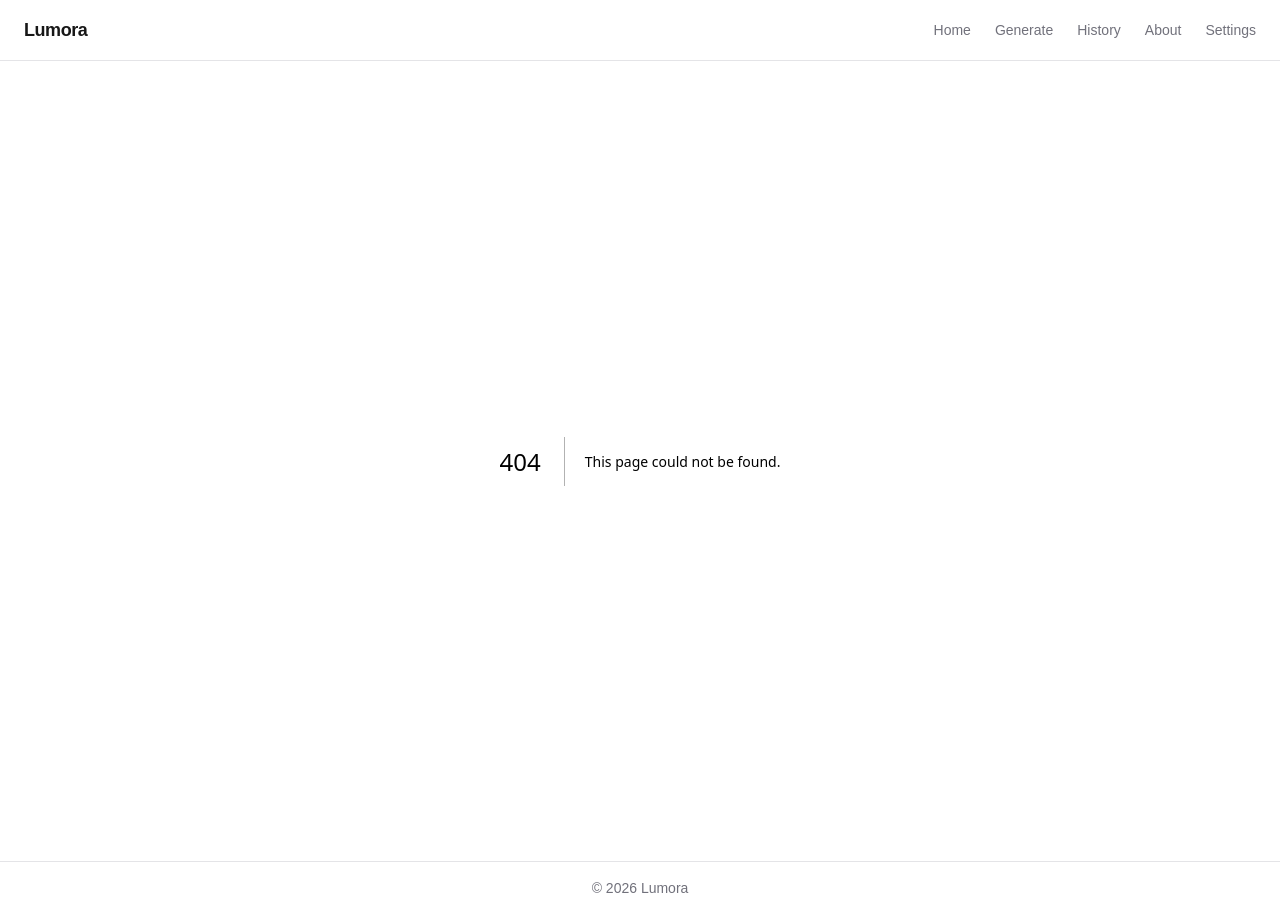
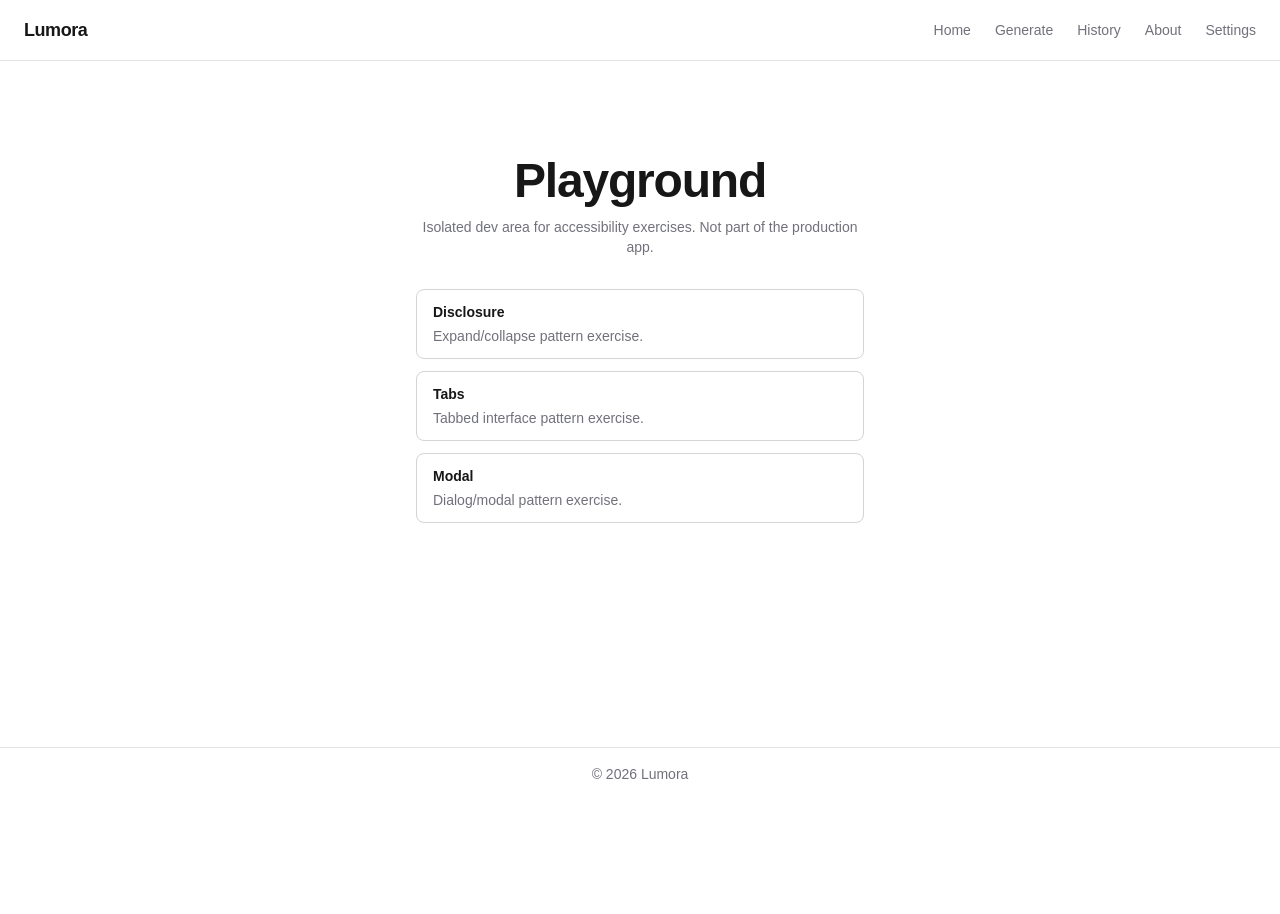
Before and after one commit to jstmoizz/lumora, a Next.js app: page /playground in a window 1280 px wide. Before the commit this address had no page. After the commit the page ends 800 px from the top, so only its background shows below. Built offline with nearby package versions, Linux system fonts and the light colour scheme.

Commit message:
Add accessible disclosure component

```diff
--- /dev/null
+++ b/app/playground/disclosure/Disclosure.tsx
@@ -0,0 +1,36 @@
+"use client";
+
+import { useId, useState } from "react";
+
+type DisclosureProps = {
+  label: string;
+  children: React.ReactNode;
+};
+
+export default function Disclosure({ label, children }: DisclosureProps) {
+  const [isExpanded, setIsExpanded] = useState(false);
+  const contentId = useId();
+
+  return (
+    <div className="w-full max-w-md">
+      <button
+        type="button"
+        aria-expanded={isExpanded}
+        aria-controls={contentId}
+        onClick={() => setIsExpanded((expanded) => !expanded)}
+        className="flex w-full items-center justify-between gap-2 rounded-lg border border-zinc-300 px-4 py-3 text-left text-sm font-semibold text-foreground transition-colors hover:border-zinc-400 dark:border-zinc-700 dark:hover:border-zinc-600"
+      >
+        {label}
+        <span aria-hidden="true">{isExpanded ? "−" : "+"}</span>
+      </button>
+      {isExpanded && (
+        <div
+          id={contentId}
+          className="border border-t-0 border-zinc-300 px-4 py-3 text-left text-sm text-zinc-600 dark:border-zinc-700 dark:text-zinc-400"
+        >
+          {children}
+        </div>
+      )}
+    </div>
+  );
+}
--- /dev/null
+++ b/app/playground/disclosure/page.tsx
@@ -0,0 +1,26 @@
+import Link from "next/link";
+import Disclosure from "./Disclosure";
+
+export default function DisclosurePlaygroundPage() {
+  return (
+    <main className="flex flex-1 flex-col items-center gap-6 px-6 py-24 text-center">
+      <h1 className="text-4xl font-semibold tracking-tight text-foreground sm:text-5xl">
+        Disclosure
+      </h1>
+      <p className="max-w-md text-lg text-zinc-600 dark:text-zinc-400">
+        W3C APG Disclosure pattern example. Click the trigger, or focus it
+        and press Enter or Space.
+      </p>
+      <Disclosure label="What is Lumora?">
+        Lumora turns notes into knowledge. This content is only present in
+        the DOM while the disclosure is expanded.
+      </Disclosure>
+      <Link
+        href="/playground"
+        className="text-sm text-zinc-500 underline-offset-4 hover:underline dark:text-zinc-400"
+      >
+        Back to playground
+      </Link>
+    </main>
+  );
+}
--- /dev/null
+++ b/app/playground/modal/page.tsx
@@ -0,0 +1,20 @@
+import Link from "next/link";
+
+export default function ModalPlaygroundPage() {
+  return (
+    <main className="flex flex-1 flex-col items-center justify-center gap-4 px-6 py-24 text-center">
+      <h1 className="text-4xl font-semibold tracking-tight text-foreground sm:text-5xl">
+        Modal
+      </h1>
+      <p className="max-w-md text-lg text-zinc-600 dark:text-zinc-400">
+        Not yet implemented.
+      </p>
+      <Link
+        href="/playground"
+        className="text-sm text-zinc-500 underline-offset-4 hover:underline dark:text-zinc-400"
+      >
+        Back to playground
+      </Link>
+    </main>
+  );
+}
--- /dev/null
+++ b/app/playground/page.tsx
@@ -0,0 +1,52 @@
+import Link from "next/link";
+
+const exercises = [
+  {
+    href: "/playground/disclosure",
+    label: "Disclosure",
+    description: "Expand/collapse pattern exercise.",
+  },
+  {
+    href: "/playground/tabs",
+    label: "Tabs",
+    description: "Tabbed interface pattern exercise.",
+  },
+  {
+    href: "/playground/modal",
+    label: "Modal",
+    description: "Dialog/modal pattern exercise.",
+  },
+];
+
+export default function PlaygroundPage() {
+  return (
+    <main className="flex flex-1 flex-col items-center gap-8 px-6 py-24 text-center">
+      <div className="flex flex-col items-center gap-3">
+        <h1 className="text-4xl font-semibold tracking-tight text-foreground sm:text-5xl">
+          Playground
+        </h1>
+        <p className="max-w-md text-sm text-zinc-500 dark:text-zinc-500">
+          Isolated dev area for accessibility exercises. Not part of the
+          production app.
+        </p>
+      </div>
+      <ul className="flex w-full max-w-md flex-col gap-3">
+        {exercises.map(({ href, label, description }) => (
+          <li key={href}>
+            <Link
+              href={href}
+              className="flex flex-col gap-1 rounded-lg border border-zinc-300 px-4 py-3 text-left transition-colors hover:border-zinc-400 dark:border-zinc-700 dark:hover:border-zinc-600"
+            >
+              <span className="text-sm font-semibold text-foreground">
+                {label}
+              </span>
+              <span className="text-sm text-zinc-500 dark:text-zinc-500">
+                {description}
+              </span>
+            </Link>
+          </li>
+        ))}
+      </ul>
+    </main>
+  );
+}
--- /dev/null
+++ b/app/playground/tabs/page.tsx
@@ -0,0 +1,20 @@
+import Link from "next/link";
+
+export default function TabsPlaygroundPage() {
+  return (
+    <main className="flex flex-1 flex-col items-center justify-center gap-4 px-6 py-24 text-center">
+      <h1 className="text-4xl font-semibold tracking-tight text-foreground sm:text-5xl">
+        Tabs
+      </h1>
+      <p className="max-w-md text-lg text-zinc-600 dark:text-zinc-400">
+        Not yet implemented.
+      </p>
+      <Link
+        href="/playground"
+        className="text-sm text-zinc-500 underline-offset-4 hover:underline dark:text-zinc-400"
+      >
+        Back to playground
+      </Link>
+    </main>
+  );
+}
```
